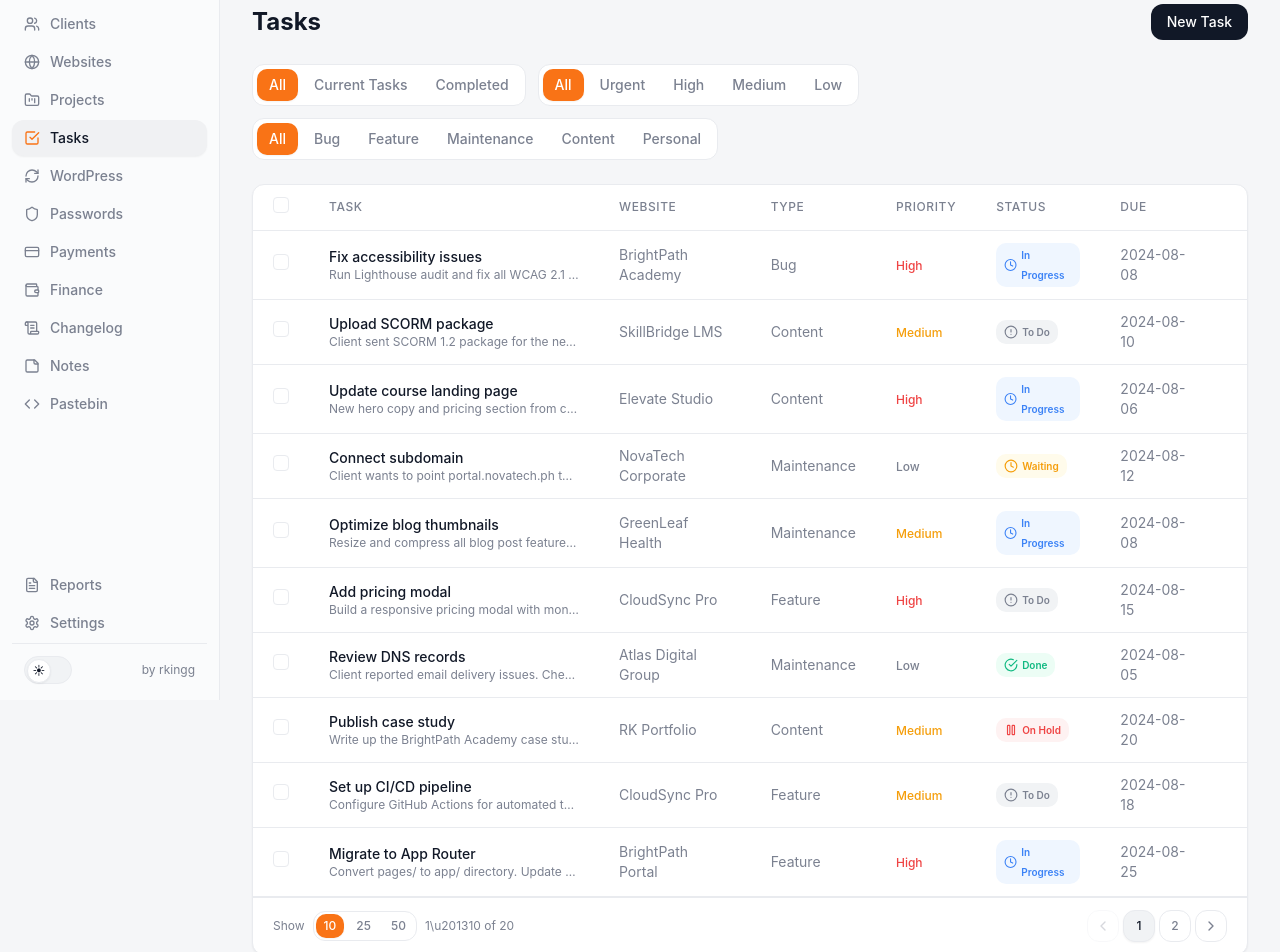
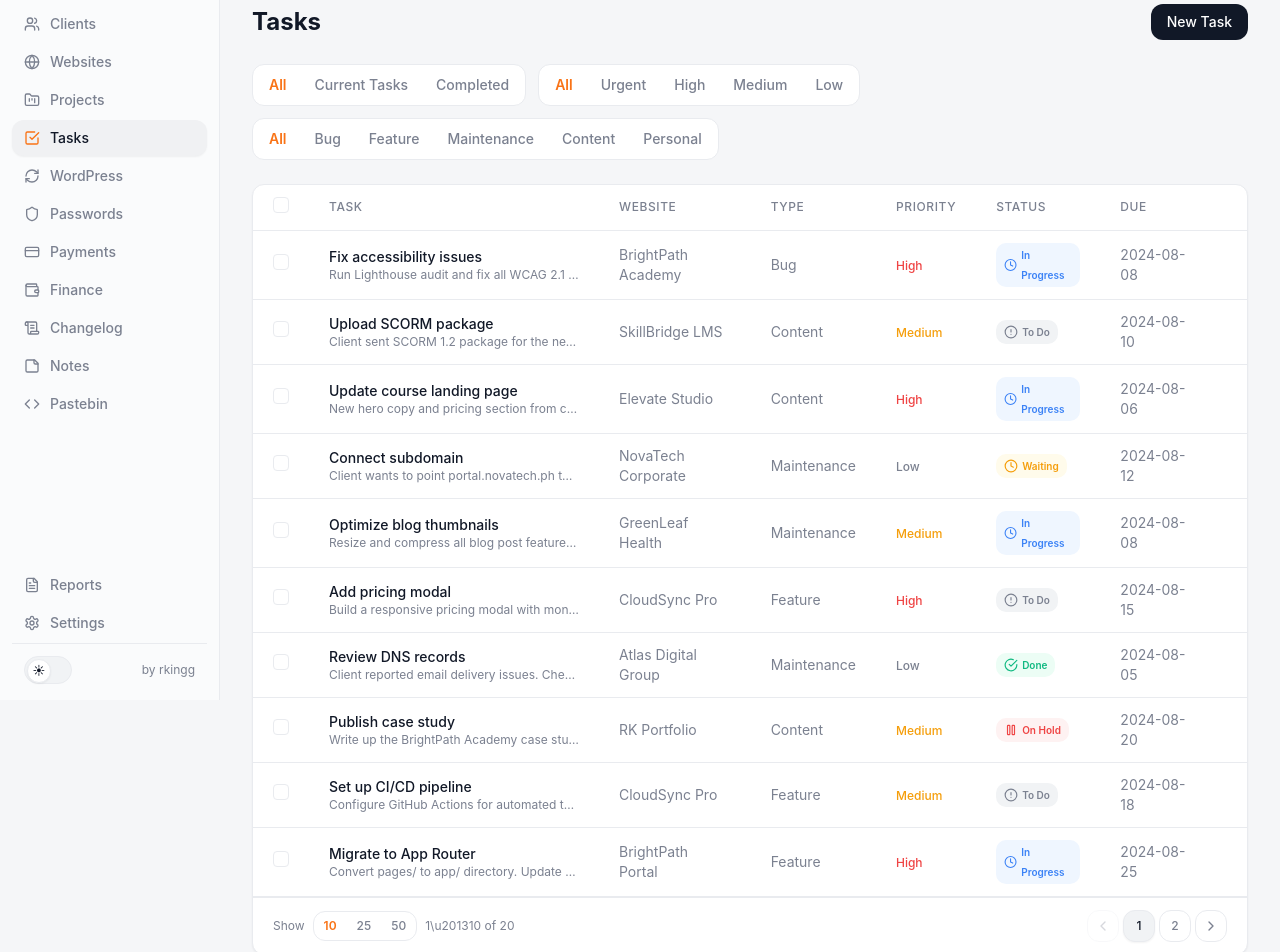
Before and after one commit to rkingg-dev/rkives, a Next.js app: page /dashboard/tasks in a window 1280 px wide. Shown: the part 100-1052 px from the top of the page. Built offline with nearby package versions, Linux system fonts and the light colour scheme.

Commit message:
Filter tabs: selected state is accent text only, no background

```diff
--- a/src/app/dashboard/changelog/page.tsx
+++ b/src/app/dashboard/changelog/page.tsx
@@ -55,11 +55,11 @@ export default function ChangelogPage() {
 
       {/* Site Filter */}
       <div className="flex gap-1 bg-card border border-border rounded-lg p-1 w-fit overflow-x-auto">
-        <button onClick={() => setSiteFilter("All")} className={cn("px-3 py-1.5 text-sm font-medium rounded-md transition-colors whitespace-nowrap", siteFilter === "All" ? "bg-[var(--accent-brand)] text-white shadow-sm" : "text-muted-foreground hover:text-foreground")}>All Sites</button>
+        <button onClick={() => setSiteFilter("All")} className={cn("px-3 py-1.5 text-sm font-medium rounded-md transition-colors whitespace-nowrap", siteFilter === "All" ? "text-[var(--accent-brand)] font-semibold" : "text-muted-foreground hover:text-foreground")}>All Sites</button>
         {sitesWithChangelog.map((siteId) => {
           const site = websiteData.find((w) => w.id === siteId);
           return (
-            <button key={siteId} onClick={() => setSiteFilter(siteId)} className={cn("px-3 py-1.5 text-sm font-medium rounded-md transition-colors whitespace-nowrap", siteFilter === siteId ? "bg-[var(--accent-brand)] text-white shadow-sm" : "text-muted-foreground hover:text-foreground")}>
+            <button key={siteId} onClick={() => setSiteFilter(siteId)} className={cn("px-3 py-1.5 text-sm font-medium rounded-md transition-colors whitespace-nowrap", siteFilter === siteId ? "text-[var(--accent-brand)] font-semibold" : "text-muted-foreground hover:text-foreground")}>
               {site?.name}
             </button>
           );
--- a/src/app/dashboard/tasks/page.tsx
+++ b/src/app/dashboard/tasks/page.tsx
@@ -142,17 +142,17 @@ export default function TasksPage() {
       <div className="flex flex-wrap items-center gap-3">
         <div className="flex gap-1 bg-card border border-border rounded-lg p-1">
           {statusFilters.map((f) => (
-            <button key={f} onClick={() => { setStatus(f); setPage(1); }} className={cn("px-3 py-1.5 text-sm font-medium rounded-md transition-colors", status === f ? "bg-[var(--accent-brand)] text-white shadow-sm" : "text-muted-foreground hover:text-foreground")}>{f}</button>
+            <button key={f} onClick={() => { setStatus(f); setPage(1); }} className={cn("px-3 py-1.5 text-sm font-medium rounded-md transition-colors", status === f ? "text-[var(--accent-brand)] font-semibold" : "text-muted-foreground hover:text-foreground")}>{f}</button>
           ))}
         </div>
         <div className="flex gap-1 bg-card border border-border rounded-lg p-1">
           {priorityFilters.map((p) => (
-            <button key={p} onClick={() => { setPriority(p); setPage(1); }} className={cn("px-3 py-1.5 text-sm font-medium rounded-md transition-colors", priority === p ? "bg-[var(--accent-brand)] text-white shadow-sm" : "text-muted-foreground hover:text-foreground")}>{p}</button>
+            <button key={p} onClick={() => { setPriority(p); setPage(1); }} className={cn("px-3 py-1.5 text-sm font-medium rounded-md transition-colors", priority === p ? "text-[var(--accent-brand)] font-semibold" : "text-muted-foreground hover:text-foreground")}>{p}</button>
           ))}
         </div>
         <div className="flex gap-1 bg-card border border-border rounded-lg p-1">
           {typeFilters.map((t) => (
-            <button key={t} onClick={() => { setType(t); setPage(1); }} className={cn("px-3 py-1.5 text-sm font-medium rounded-md transition-colors", type === t ? "bg-[var(--accent-brand)] text-white shadow-sm" : "text-muted-foreground hover:text-foreground")}>{t}</button>
+            <button key={t} onClick={() => { setType(t); setPage(1); }} className={cn("px-3 py-1.5 text-sm font-medium rounded-md transition-colors", type === t ? "text-[var(--accent-brand)] font-semibold" : "text-muted-foreground hover:text-foreground")}>{t}</button>
           ))}
         </div>
         {selected.length > 0 && (
--- a/src/app/dashboard/wordpress/page.tsx
+++ b/src/app/dashboard/wordpress/page.tsx
@@ -71,7 +71,7 @@ export default function WordpressPage() {
         <Select options={siteOptions} value={siteFilter} onValueChange={(v) => { setSiteFilter(v); setPage(1); }} className="w-[200px]" />
         <div className="flex gap-1 bg-card border border-border rounded-lg p-1 w-fit">
           {typeFilters.map((f) => (
-            <button key={f} onClick={() => { setFilter(f); setPage(1); }} className={cn("px-3 py-1.5 text-sm font-medium rounded-md transition-colors", filter === f ? "bg-[var(--accent-brand)] text-white shadow-sm" : "text-muted-foreground hover:text-foreground")}>{f}</button>
+            <button key={f} onClick={() => { setFilter(f); setPage(1); }} className={cn("px-3 py-1.5 text-sm font-medium rounded-md transition-colors", filter === f ? "text-[var(--accent-brand)] font-semibold" : "text-muted-foreground hover:text-foreground")}>{f}</button>
           ))}
         </div>
       </div>
--- a/src/components/ui/pagination.tsx
+++ b/src/components/ui/pagination.tsx
@@ -30,7 +30,7 @@ export function Pagination({ currentPage, totalPages, onPageChange, totalItems,
               onClick={() => onPageSizeChange(size)}
               className={cn(
                 "px-2 py-1 text-xs font-medium rounded-md transition-colors",
-                pageSize === size ? "bg-[var(--accent-brand)] text-white shadow-sm" : "text-muted-foreground hover:text-foreground"
+                pageSize === size ? "text-[var(--accent-brand)] font-semibold" : "text-muted-foreground hover:text-foreground"
               )}
             >
               {size}
```
